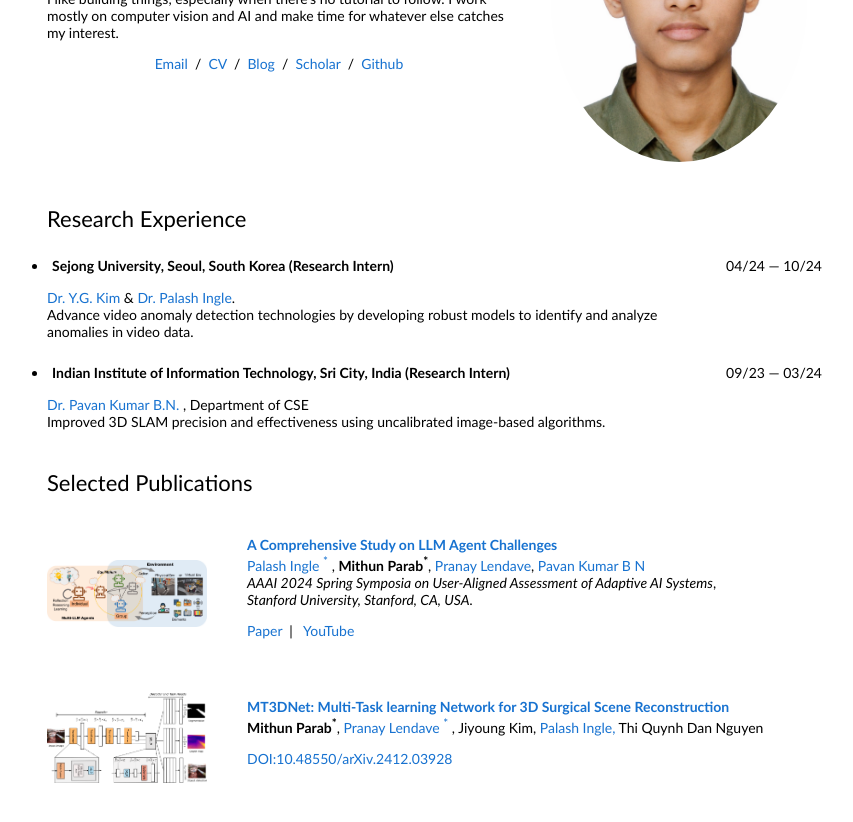
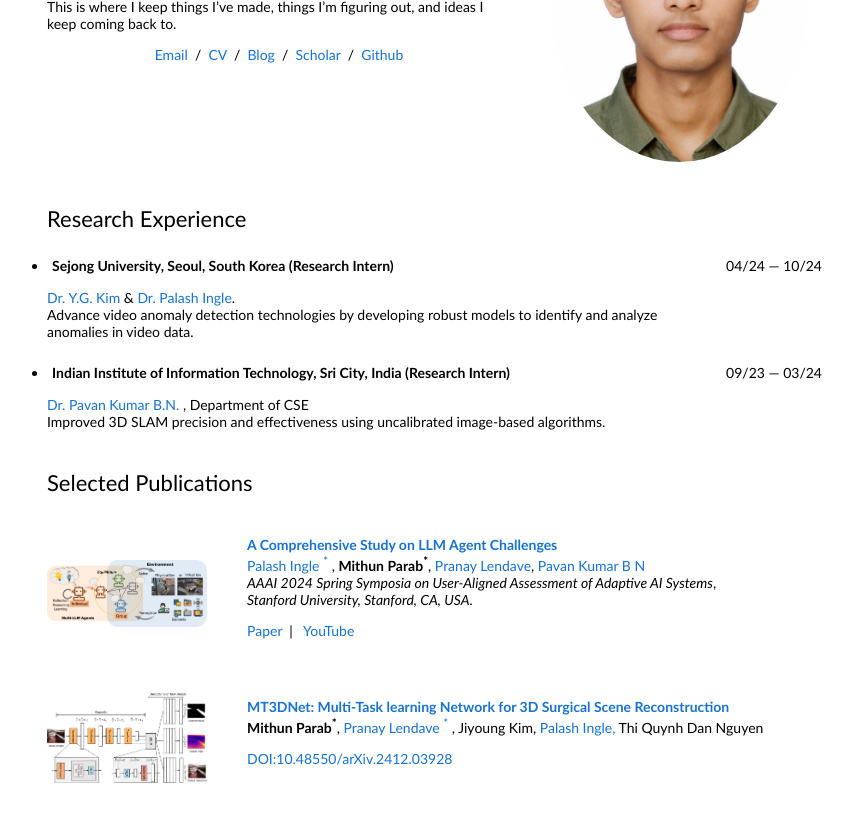
Before and after one commit to mithunparab/mithunparab.github.io, a plain HTML site: page index.html in a window 1280 px wide. Shown: the part 191-1013 px from the top of the page, without its empty margins (213-1066 px from the left). Drawn offline with Linux system fonts and the light colour scheme.

Commit message:
Update bio

```diff
--- a/index.html
+++ b/index.html
@@ -85,8 +85,7 @@
                                         Mithun Parab
                                     </h1>
                                     <p>
-                                        I like building things, especially when there’s no tutorial to follow. I work mostly
-                                        on computer vision and AI and make time for whatever else catches my interest.
+                                        This is where I keep things I’ve made, things I’m figuring out, and ideas I keep coming back to.
                                     </p>
 
 
```
